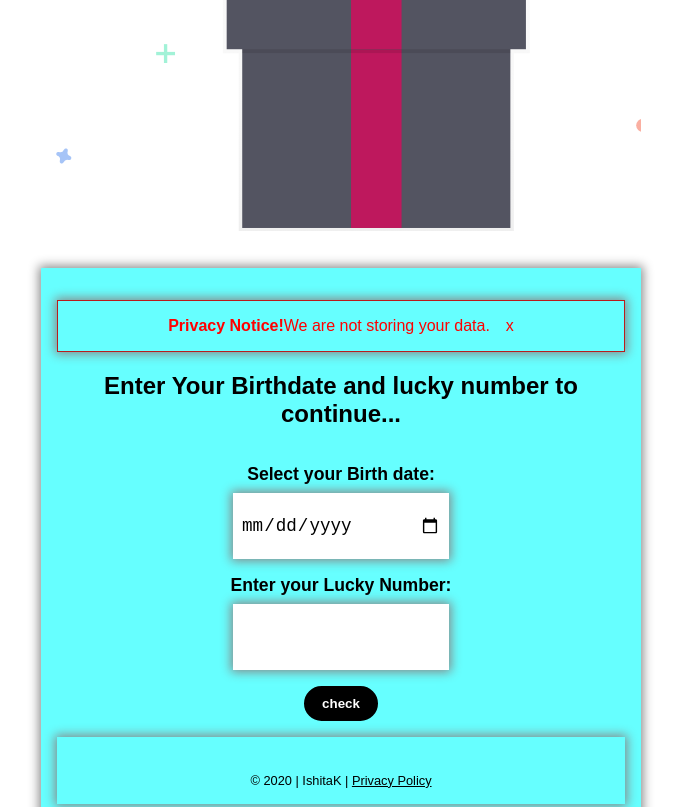
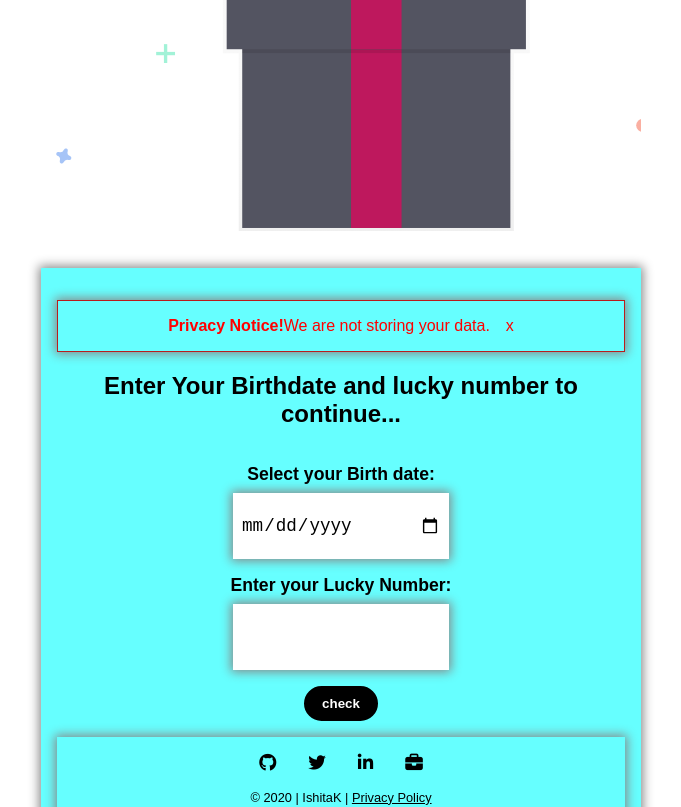
Before and after one commit to ishitakeshawani/Lucky-Birthday, a React (Create React App) app: page / in a window 1280 px wide. Shown: the part 532-1339 px from the top of the page, without its empty margins (299-980 px from the left). Built offline with nearby package versions, Linux system fonts and the light colour scheme.

Commit message:
minor chnages in file

```diff
--- a/public/index.html
+++ b/public/index.html
@@ -24,6 +24,7 @@
       work correctly both with client-side routing and a non-root public URL.
       Learn how to configure a non-root public URL by running `npm run build`.
     -->
+    <script src="https://kit.fontawesome.com/0ea902ede5.js" crossorigin="anonymous"></script>
     <title>React App</title>
   </head>
   <body>
--- a/src/index.css
+++ /dev/null
@@ -1,13 +0,0 @@
-body {
-  margin: 0;
-  font-family: -apple-system, BlinkMacSystemFont, 'Segoe UI', 'Roboto', 'Oxygen',
-    'Ubuntu', 'Cantarell', 'Fira Sans', 'Droid Sans', 'Helvetica Neue',
-    sans-serif;
-  -webkit-font-smoothing: antialiased;
-  -moz-osx-font-smoothing: grayscale;
-}
-
-code {
-  font-family: source-code-pro, Menlo, Monaco, Consolas, 'Courier New',
-    monospace;
-}
--- a/src/index.js
+++ b/src/index.js
@@ -1,8 +1,6 @@
 import React from 'react';
 import ReactDOM from 'react-dom';
-import './index.css';
 import App from './App';
-import reportWebVitals from './reportWebVitals';
 
 ReactDOM.render(
   <React.StrictMode>
@@ -10,8 +8,3 @@
   </React.StrictMode>,
   document.getElementById('root')
 );
-
-// If you want to start measuring performance in your app, pass a function
-// to log results (for example: reportWebVitals(console.log))
-// or send to an analytics endpoint. Learn more: https://bit.ly/CRA-vitals
-reportWebVitals();
--- a/src/reportWebVitals.js
+++ /dev/null
@@ -1,13 +0,0 @@
-const reportWebVitals = onPerfEntry => {
-  if (onPerfEntry && onPerfEntry instanceof Function) {
-    import('web-vitals').then(({ getCLS, getFID, getFCP, getLCP, getTTFB }) => {
-      getCLS(onPerfEntry);
-      getFID(onPerfEntry);
-      getFCP(onPerfEntry);
-      getLCP(onPerfEntry);
-      getTTFB(onPerfEntry);
-    });
-  }
-};
-
-export default reportWebVitals;
```
Also changed, not shown: src/setupTests.js (deleted, +0 -5 lines), src/logo.svg (deleted), 1 other file (tests, documents, lock files or other folders).
